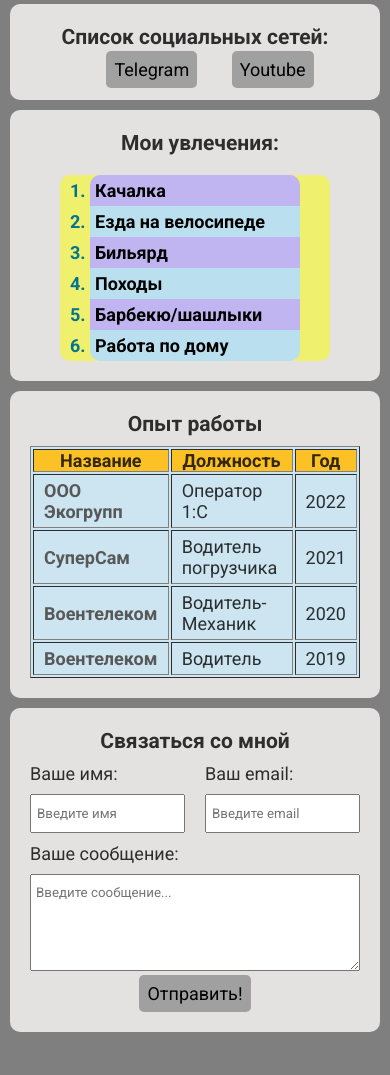
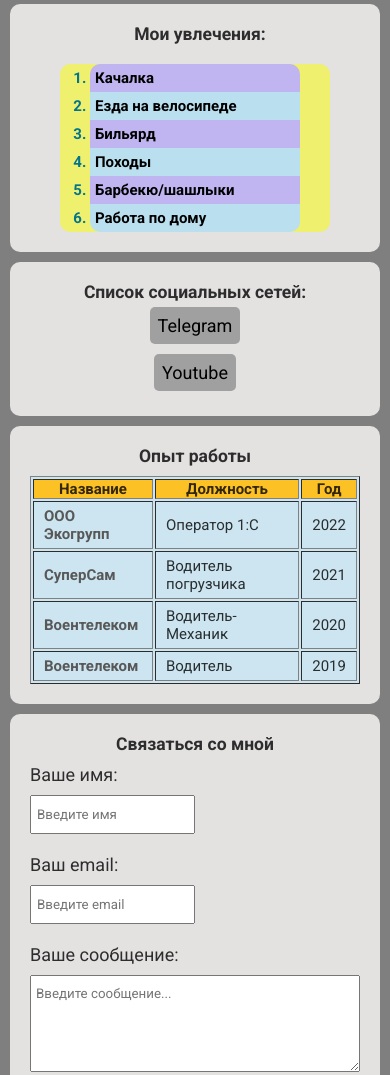
Before and after one commit to vintsan/result.school-22.12.2022, a plain HTML site: page index.html in a window 390 px wide. Shown: the part 638-1713 px from the top of the page. Before the commit the page ends 1680 px from the top, so only its background shows below. Drawn offline with Linux system fonts and the light colour scheme.

Commit message:
Итоговое задание

```diff
--- a/index.html
+++ b/index.html
@@ -35,15 +35,10 @@
     </section>
 
 
-    <section class="social">
-        <div class="social-links container">
-            <h3>Список социальных сетей:</h3>
-            <a class="telegram links" href="#" alt="Мой Телеграм" target="_blank">Telegram</a>
-            <a class="youtube links" href="#" alt=" Мой Ютуб" target="_blank">Youtube</a>
-        </div>
-    </section>
 
 
+
+    <div class="section-hobbi-social">
         <section class="hobbi">
             <div class="hobbi-section container">
                 <h3>Мои увлечения:</h3>
@@ -57,6 +52,15 @@
                 </ol>
             </div>
         </section>
+
+        <section class="social">
+            <div class="social-links container">
+                <h3>Список социальных сетей:</h3>
+                <a class="telegram links" href="#" alt="Мой Телеграм" target="_blank">Telegram</a>
+                <a class="youtube links" href="#" alt=" Мой Ютуб" target="_blank">Youtube</a>
+            </div>
+        </section>
+    </div>
 
 
     <section class="experience">
--- a/style.css
+++ b/style.css
@@ -33,20 +33,30 @@ body {
 }
 
 @media (max-width: 800px) {
-    .description {
+    body {
         font-size: 15px;
-      text-align: center;
-      flex-direction: column;
+    }
+    .experience-section h3,
+    .hobbi-section h3 {
+        text-align: center;
+    }
+    .description,
+    .social-links {
+        text-align: center;
+        flex-direction: column;
+        font-size: 15px;
+    }
+
+    .form-section {
+        flex-direction: column;
+        font-size: 15px;
+    }
+    .social-links {
+
     }
     .description img {
         height: 260px;
         margin-bottom: 20px;
-    }
-
-    .social,
-    .hobbi-section h3,
-    .experience-section h3 {
-        text-align: center;
     }
 
 }
@@ -91,22 +101,26 @@ p.social-networks {
     background: red;
 }
 
+.social-links {
+    display: flex;
+    justify-content: space-evenly;
+    align-items: center;
+}
+
 .links {
-    font-family: inherit;
     font-size: 18px;
-    margin-left: 30px;
     padding: 8px;
     color: rgb(0, 0, 0);
     text-decoration: none;
     background: #a0a0a0;
     border-radius: 5px;
-    border: none;
+   margin: 5px;
     cursor: pointer;
 
 }
 
 .social h3 {
-    padding-bottom: 10px;
+
 }
 
 .telegram:visited {
@@ -206,9 +220,11 @@ font-weight: 600;
     text-align: center;
 }
 
+.form-item {
+    padding-bottom: 20px;
+}
 .form-section {
     display: flex;
-    margin-bottom: 10px;
 }
 
 .form-section
@@ -246,6 +262,7 @@ margin-right: 0;
 .button-links {
     display: block;
     margin: 0 auto;
+    border: none;
 }
 
 
```
Lines whose indentation alone changed are shown as unchanged.
